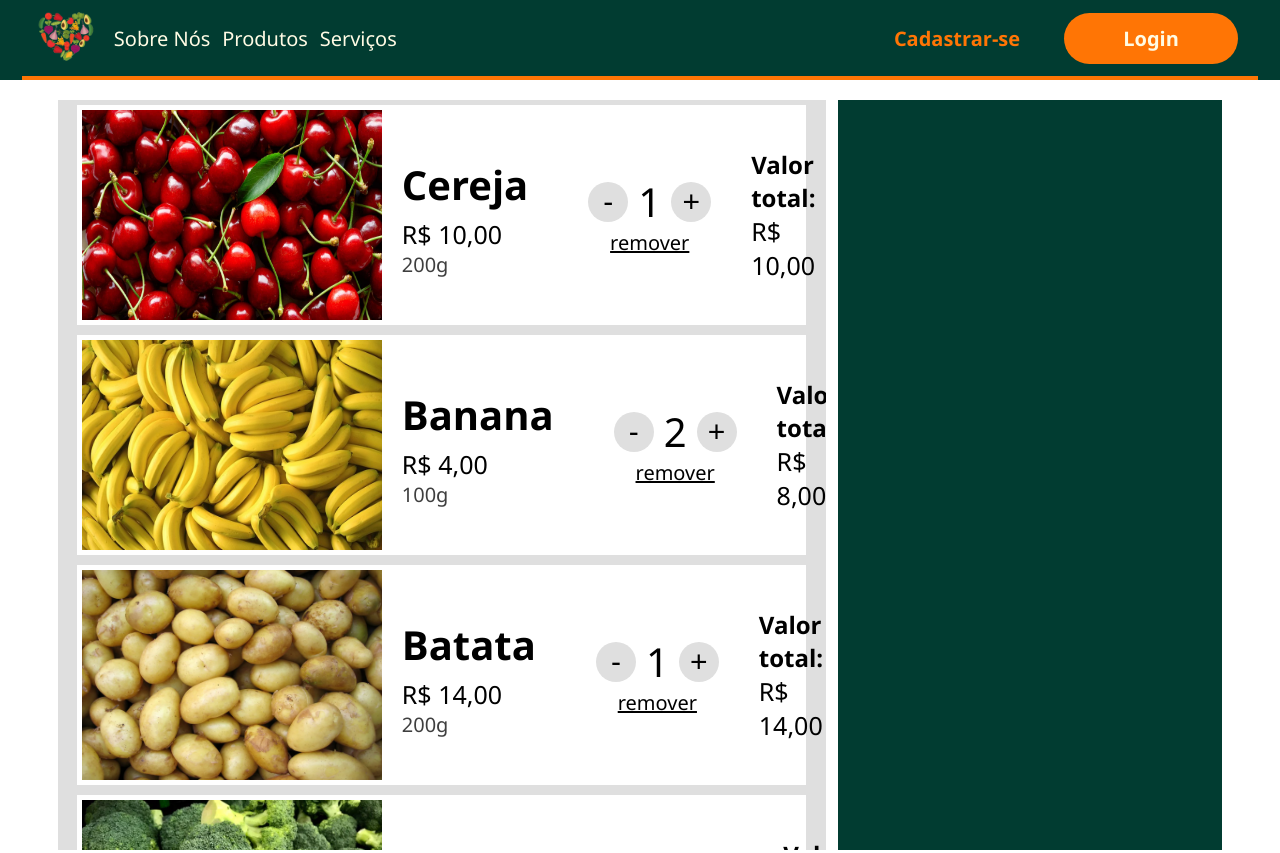
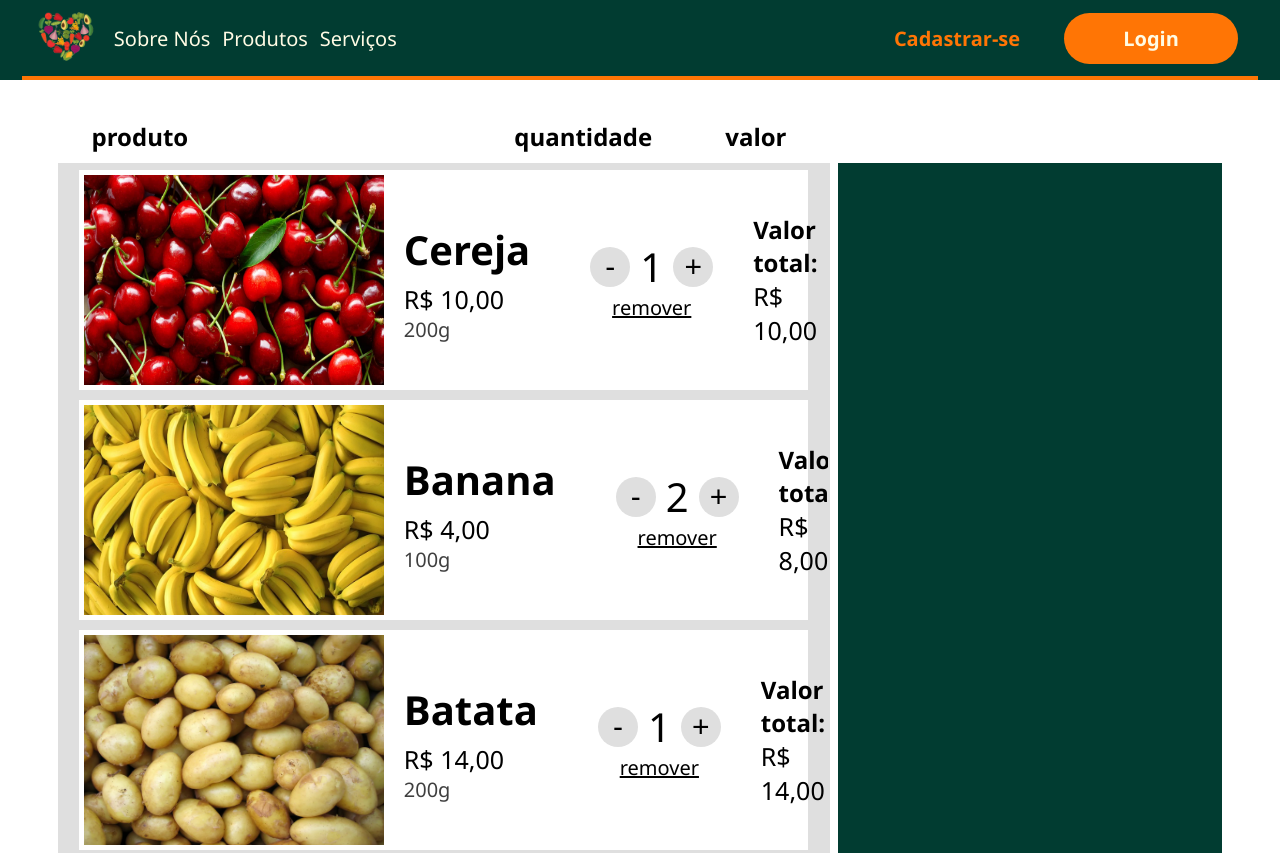
Before and after one commit to RafaelRigo/DaRoca, a plain HTML site: page codigo/carrinho/index.html in a window 1280 px wide. Shown: the top 853 px of the page. Drawn offline with Linux system fonts and the light colour scheme.

Commit message:
pagina do carrinho melhorada

```diff
--- a/codigo/carrinho/index.html
+++ b/codigo/carrinho/index.html
@@ -21,9 +21,14 @@
             </div>
         </nav>
     </header>
-
     <main>
-
+        <div id="legenda">
+            <h2>produto</h2>
+            <div id="vz"></div>
+            <h2>quantidade</h2>
+            <h2>valor</h2>
+        </div>
+        <div id="conteudo">
             <div id="box">
                 <div class="produto">
                     <div class="prod">
@@ -122,7 +127,7 @@
             <div id="comprar">
 
             </div>
-
+        </div>
     </main>
     <footer>
         <ul>
--- a/codigo/carrinho/style.css
+++ b/codigo/carrinho/style.css
@@ -133,11 +133,30 @@ nav {
     color: var(--color-black-second);
 }
 
-main {
+#conteudo {
     padding: 20px 0px;
     display: flex;
     justify-content: space-between;
 }
+
+#legenda {
+    width: 60%;
+    display: flex;
+    margin-left: 55px;
+    justify-content: space-around;
+    padding: 0px;
+    font-family: var(--font);
+    margin-bottom: -10px;
+}
+
+#legenda h2 {
+    margin: 40px 0px 0px 0px;
+}
+
+#vz {
+    width: 180px;
+}
+
 
 #box {
     width: 60%;
@@ -149,6 +168,7 @@ main {
     flex-wrap: wrap;
     overflow: auto;
     font-family: var(--font);
+    border: 2px solid rgb(223, 223, 223);
 }
 
 #box img {
```
Lines whose indentation alone changed are shown as unchanged.
